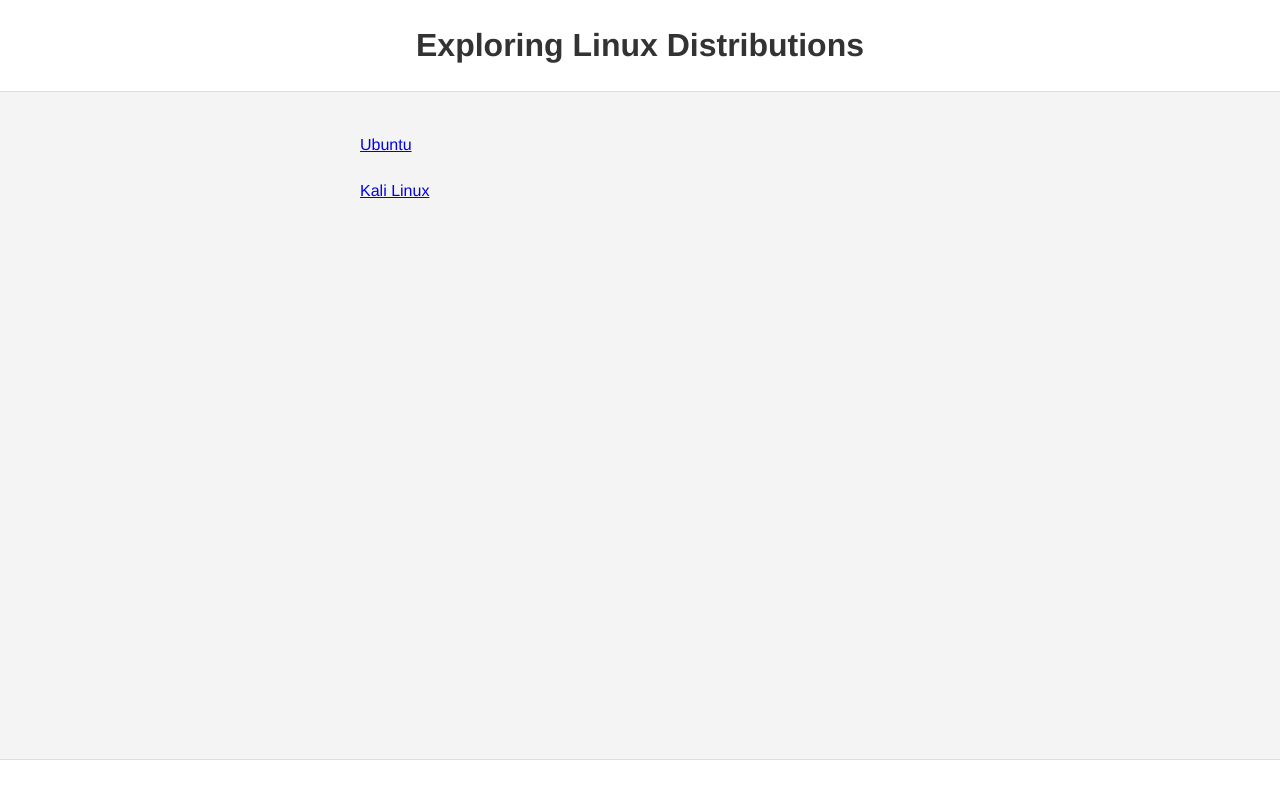
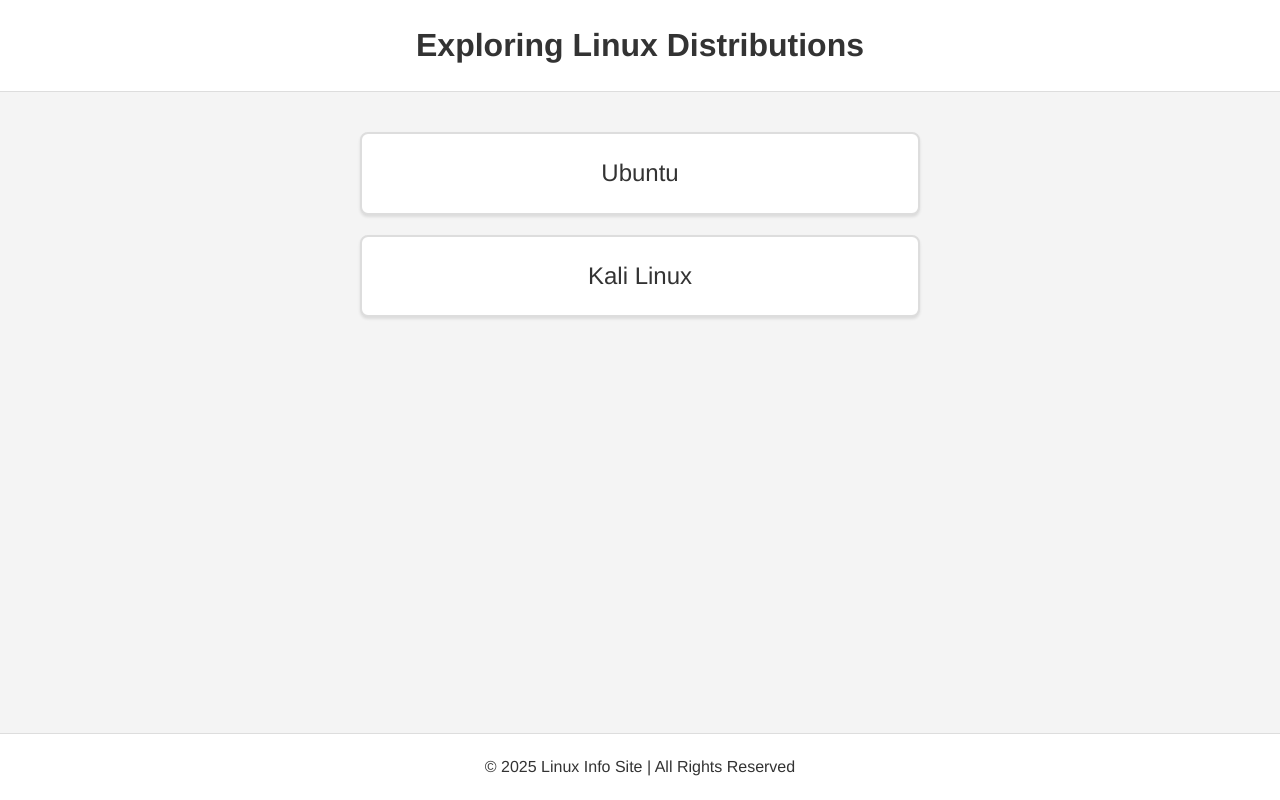
Before and after one commit to What-Is-Linux-lol/mywebsite, a plain HTML site: page linux-distros.html in a window 1280 px wide. Drawn offline with Linux system fonts and the light colour scheme.

Commit message:
Update linux-distros.html

```diff
--- a/linux-distros.html
+++ b/linux-distros.html
@@ -95,14 +95,14 @@
 
   <div class="container">
     <!-- Clickable Card for Ubuntu -->
-    <a href="ubuntu.html" class="linuxdistros/Ubuntu.html">Ubuntu</a>
+    <a href="linuxdistros/Ubuntu.html" class="distro-link">Ubuntu</a>
 
     <!-- Clickable Card for Kali Linux -->
-    <a href="kali.html" class="linuxdistros/KaliLinux.html">Kali Linux</a>
+    <a href="linuxdistros/KaliLinux.html" class="distro-link">Kali Linux</a>
   </div>
 
   <footer>
-    <p></p>
+    <p>&copy; 2025 Linux Info Site | All Rights Reserved</p>
   </footer>
 </body>
 </html>
```
